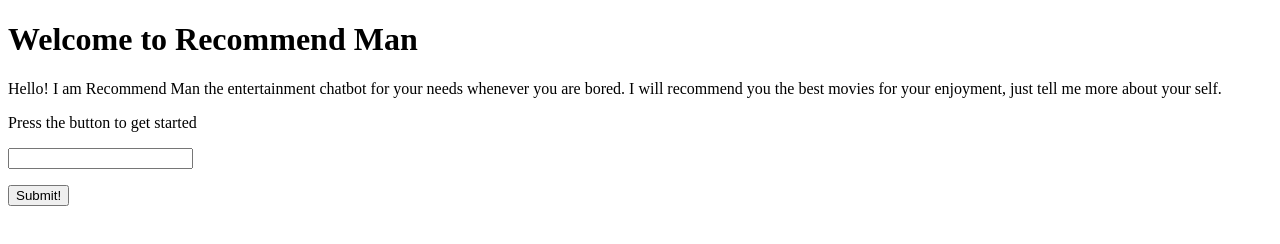
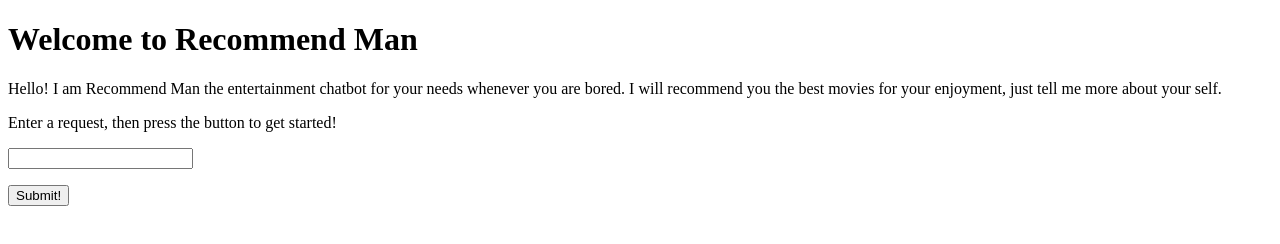
Before and after one commit to CapstoneAlanSteveKyuzoVisshaalChris/Capstone-Project, a website: page Mockup/index.html in a window 1280 px wide. Drawn offline with Linux system fonts and the light colour scheme.

Commit message:
Updated User Instructions

```diff
--- a/Mockup/index.html
+++ b/Mockup/index.html
@@ -11,7 +11,7 @@
         Hello! I am Recommend Man the entertainment chatbot for your needs whenever you are bored. I will recommend you the best movies for your enjoyment,
         just tell me more about your self.
     </p>
-    <p>Press the button to get started</p>
+    <p>Enter a request, then press the button to get started!</p>
     <p><input/></p>
     <button onclick="myFunction()" type="button">Submit!</button>
 
```
